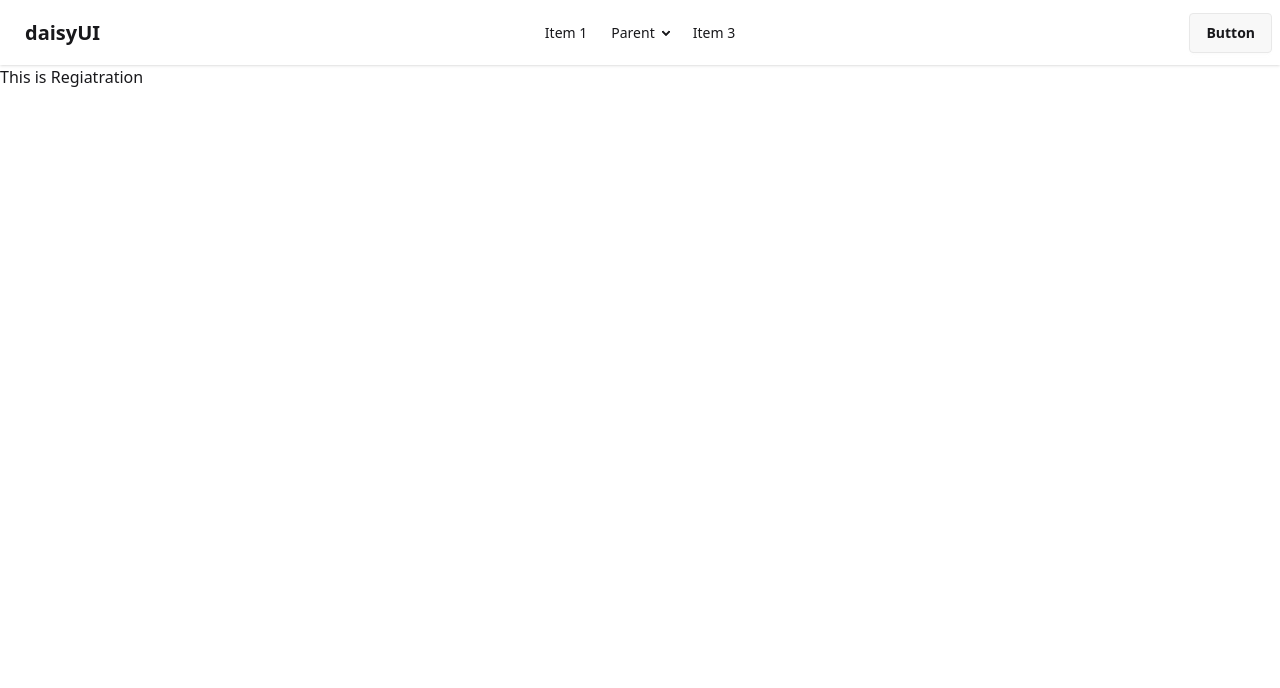
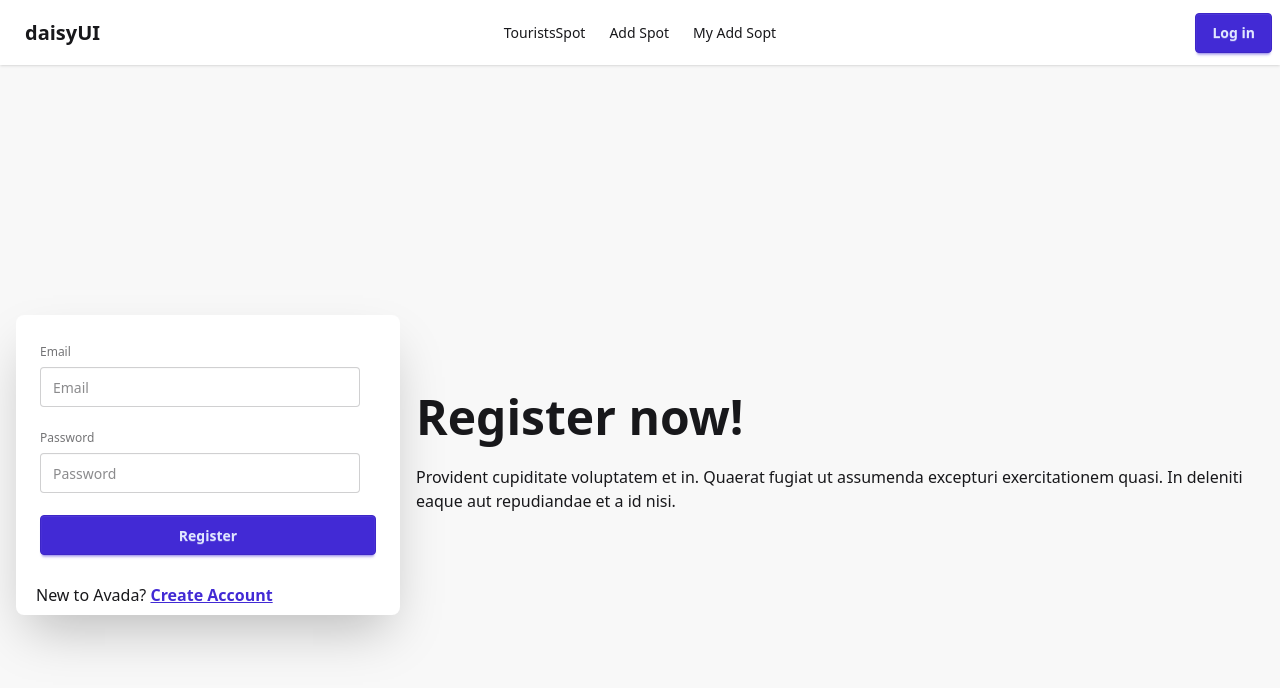
Before and after one commit to rahad2004/Tourism-Management, a React (Vite) app: page /registration in a window 1280 px wide. Shown: the top 688 px of the page. Built offline with nearby package versions, Linux system fonts and the light colour scheme.

Commit message:
firebase set up and contex setup

```diff
--- a/package.json
+++ b/package.json
@@ -13,6 +13,8 @@
     "@tailwindcss/vite": "^4.1.3",
     "react": "^19.0.0",
     "react-dom": "^19.0.0",
+    "react-hook-form": "^7.55.0",
+    "react-icons": "^5.5.0",
     "react-router": "^7.5.0",
     "tailwindcss": "^4.1.3"
   },
--- a/src/Component/Home.jsx
+++ b/src/Component/Home.jsx
@@ -1,6 +1,9 @@
-import React from 'react';
+import React, { useContext } from 'react';
+import { AuthContext } from '../Contex/AuthContextProvider';
 
 const Home = () => {
+    const all = useContext(AuthContext);
+    console.log(all);
     return (
         <div>
             <h1>This is home Component</h1>
--- a/src/Component/Login.jsx
+++ b/src/Component/Login.jsx
@@ -1,11 +1,91 @@
-import React from 'react';
+import { useForm } from "react-hook-form";
+import { Link } from "react-router";
 
 const Login = () => {
-    return (
-        <div>
-            <h1>This is Login</h1>
+  const {
+    register,
+    handleSubmit,
+    formState: { errors },
+  } = useForm();
+
+  const onSubmit = (data) => {
+    console.log(data);
+  };
+
+  return (
+    <div>
+      <div className="hero bg-base-200 min-h-screen">
+        <div className="hero-content flex-col lg:flex-row-reverse">
+          <div className="text-center lg:text-left">
+            <h1 className="text-5xl font-bold">Login now!</h1>
+            <p className="py-6">
+              Provident cupiditate voluptatem et in. Quaerat fugiat ut assumenda
+              excepturi exercitationem quasi. In deleniti eaque aut repudiandae
+              et a id nisi.
+            </p>
+          </div>
+          <div className="card bg-base-100 w-full max-w-sm shrink-0 shadow-2xl">
+            <form onSubmit={handleSubmit(onSubmit)}>
+              <div className="card-body">
+                <fieldset className="fieldset">
+                  <label className="fieldset-label">Email</label>
+                  <input
+                    {...register("email", {
+                      required: "Email is required",
+                      maxLength: {
+                        value: 80,
+                        message: "Maximum length is 80",
+                      },
+                    })}
+                    type="email"
+                    className="input"
+                    placeholder="Email"
+                  />
+                  {errors.email && (
+                    <p className="text-red-500 text-sm mt-1">
+                      {errors.email.message}
+                    </p>
+                  )}
+
+                  <label className="fieldset-label mt-4">Password</label>
+                  <input
+                    {...register("password", {
+                      required: "Password is required",
+                      minLength: {
+                        value: 6,
+                        message: "Minimum length is 6 characters",
+                      },
+                    })}
+                    type="password"
+                    className="input"
+                    placeholder="Password"
+                  />
+                  {errors.password && (
+                    <p className="text-red-500 text-sm mt-1">
+                      {errors.password.message}
+                    </p>
+                  )}
+
+                  <div className="mt-2">
+                    <a className="link link-hover">Forgot password?</a>
+                  </div>
+
+                  <button type="submit" className="btn btn-primary mt-4">
+                    Login
+                  </button>
+                </fieldset>
+              </div>
+            </form>
+            <div className="px-5 pb-2">
+              <p>
+                New to Avada? <Link className="btn-link link-hover text-primary font-bold" to={"/registration"}>Create Account</Link>{" "}
+              </p>
+            </div>
+          </div>
         </div>
-    );
+      </div>
+    </div>
+  );
 };
 
 export default Login;
--- a/src/Component/Navbar.jsx
+++ b/src/Component/Navbar.jsx
@@ -1,6 +1,20 @@
 import React from "react";
+import { Link, NavLink } from "react-router";
 
 const Navbar = () => {
+  const navItem = (
+    <>
+      <li>
+        <NavLink to={"/tourists-spots"}>TouristsSpot</NavLink>
+      </li>
+      <li>
+        <NavLink to={"/add-tourists-spots"}>Add Spot</NavLink>
+      </li>
+      <li>
+        <NavLink to={"/my-add-spot"}>My Add Sopt</NavLink>
+      </li>
+    </>
+  );
   return (
     <div>
       <div className="navbar bg-base-100 shadow-sm">
@@ -27,52 +41,16 @@ const Navbar = () => {
               tabIndex={0}
               className="menu menu-sm dropdown-content bg-base-100 rounded-box z-1 mt-3 w-52 p-2 shadow"
             >
-              <li>
-                <a>Item 1</a>
-              </li>
-              <li>
-                <a>Parent</a>
-                <ul className="p-2">
-                  <li>
-                    <a>Submenu 1</a>
-                  </li>
-                  <li>
-                    <a>Submenu 2</a>
-                  </li>
-                </ul>
-              </li>
-              <li>
-                <a>Item 3</a>
-              </li>
+              {navItem}
             </ul>
           </div>
           <a className="btn btn-ghost text-xl">daisyUI</a>
         </div>
         <div className="navbar-center hidden lg:flex">
-          <ul className="menu menu-horizontal px-1">
-            <li>
-              <a>Item 1</a>
-            </li>
-            <li>
-              <details>
-                <summary>Parent</summary>
-                <ul className="p-2">
-                  <li>
-                    <a>Submenu 1</a>
-                  </li>
-                  <li>
-                    <a>Submenu 2</a>
-                  </li>
-                </ul>
-              </details>
-            </li>
-            <li>
-              <a>Item 3</a>
-            </li>
-          </ul>
+          <ul className="menu menu-horizontal px-1">{navItem}</ul>
         </div>
         <div className="navbar-end">
-          <a className="btn">Button</a>
+          <Link className="btn btn-primary" to={'/login'}>Log in</Link>
         </div>
       </div>
     </div>
--- a/src/Component/Registration.jsx
+++ b/src/Component/Registration.jsx
@@ -1,11 +1,90 @@
-import React from 'react';
+import React from "react";
+import { useForm } from "react-hook-form";
+import { Link } from "react-router";
 
 const Registration = () => {
-    return (
-        <div>
-            <h1>This is Regiatration</h1>
+  const {
+    register,
+    handleSubmit,
+    formState: { errors },
+  } = useForm();
+
+  const onSubmit = (data) => {
+    console.log(data);
+  };
+  return (
+    <div>
+      <div className="hero bg-base-200 min-h-screen">
+        <div className="hero-content flex-col lg:flex-row-reverse">
+          <div className="text-center lg:text-left">
+            <h1 className="text-5xl font-bold">Register now!</h1>
+            <p className="py-6">
+              Provident cupiditate voluptatem et in. Quaerat fugiat ut assumenda
+              excepturi exercitationem quasi. In deleniti eaque aut repudiandae
+              et a id nisi.
+            </p>
+          </div>
+          <div className="card bg-base-100 w-full max-w-sm shrink-0 shadow-2xl">
+            <form onSubmit={handleSubmit(onSubmit)}>
+              <div className="card-body">
+                <fieldset className="fieldset">
+                  <label className="fieldset-label">Email</label>
+                  <input
+                    {...register("email", {
+                      required: "Email is required",
+                      maxLength: {
+                        value: 80,
+                        message: "Maximum length is 80",
+                      },
+                    })}
+                    type="email"
+                    className="input"
+                    placeholder="Email"
+                  />
+                  {errors.email && (
+                    <p className="text-red-500 text-sm mt-1">
+                      {errors.email.message}
+                    </p>
+                  )}
+
+                  <label className="fieldset-label mt-4">Password</label>
+                  <input
+                    {...register("password", {
+                      required: "Password is required",
+                      minLength: {
+                        value: 6,
+                        message: "Minimum length is 6 characters",
+                      },
+                    })}
+                    type="password"
+                    className="input"
+                    placeholder="Password"
+                  />
+                  {errors.password && (
+                    <p className="text-red-500 text-sm mt-1">
+                      {errors.password.message}
+                    </p>
+                  )}
+
+                  <button type="submit" className="btn btn-primary mt-4">
+                    Register
+                  </button>
+                </fieldset>
+              </div>
+            </form>
+            <div className="px-5 pb-2">
+              <p>
+                New to Avada?{" "}
+                <Link className="btn-link text-primary font-bold" to={"/login"}>
+                  Create Account
+                </Link>{" "}
+              </p>
+            </div>
+          </div>
         </div>
-    );
+      </div>
+    </div>
+  );
 };
 
 export default Registration;
--- /dev/null
+++ b/src/Contex/AuthContextProvider.jsx
@@ -0,0 +1,14 @@
+import { createContext } from "react";
+
+export const AuthContext = createContext(null);
+
+const AuthContextProvider = ({children}) => {
+    return (
+        <AuthContext.Provider value={"I am Rahad Mondal"}>
+            {children}
+
+        </AuthContext.Provider>
+    );
+};
+
+export default AuthContextProvider;
--- a/src/Routes/Routes.jsx
+++ b/src/Routes/Routes.jsx
@@ -17,7 +17,7 @@ const Routes = createBrowserRouter([
         element: <Home></Home>,
       },
       {
-        path: "/log-in",
+        path: "/login",
         element: <Login></Login>,
       },
       {
--- /dev/null
+++ b/src/config/Firebase.config.js
@@ -0,0 +1,22 @@
+// Import the functions you need from the SDKs you need
+import { initializeApp } from "firebase/app";
+import { getAuth } from "firebase/auth";
+// TODO: Add SDKs for Firebase products that you want to use
+// https://firebase.google.com/docs/web/setup#available-libraries
+
+// Your web app's Firebase configuration
+const firebaseConfig = {
+  apiKey: "AIzaSyCV_RRhXN2_l2gO2DyKbY7j4KIAJZA--Rg",
+  authDomain: "tourism-managment-b9a04.firebaseapp.com",
+  projectId: "tourism-managment-b9a04",
+  storageBucket: "tourism-managment-b9a04.firebasestorage.app",
+  messagingSenderId: "757268711264",
+  appId: "1:757268711264:web:1785051fe86ca707ba4005",
+};
+
+// Initialize Firebase
+const app = initializeApp(firebaseConfig);
+
+const auth = getAuth(app);
+
+export default auth;
--- a/src/main.jsx
+++ b/src/main.jsx
@@ -3,9 +3,12 @@ import { createRoot } from "react-dom/client";
 import "./index.css";
 import { RouterProvider } from "react-router";
 import Routes from "./Routes/Routes.jsx";
+import AuthContextProvider from "./Contex/AuthContextProvider.jsx";
 
 createRoot(document.getElementById("root")).render(
   <StrictMode>
-    <RouterProvider router={Routes}></RouterProvider>
+    <AuthContextProvider>
+      <RouterProvider router={Routes}></RouterProvider>
+    </AuthContextProvider>
   </StrictMode>
 );
```
Also changed, not shown: 1 other file (tests, documents, lock files or other folders).
